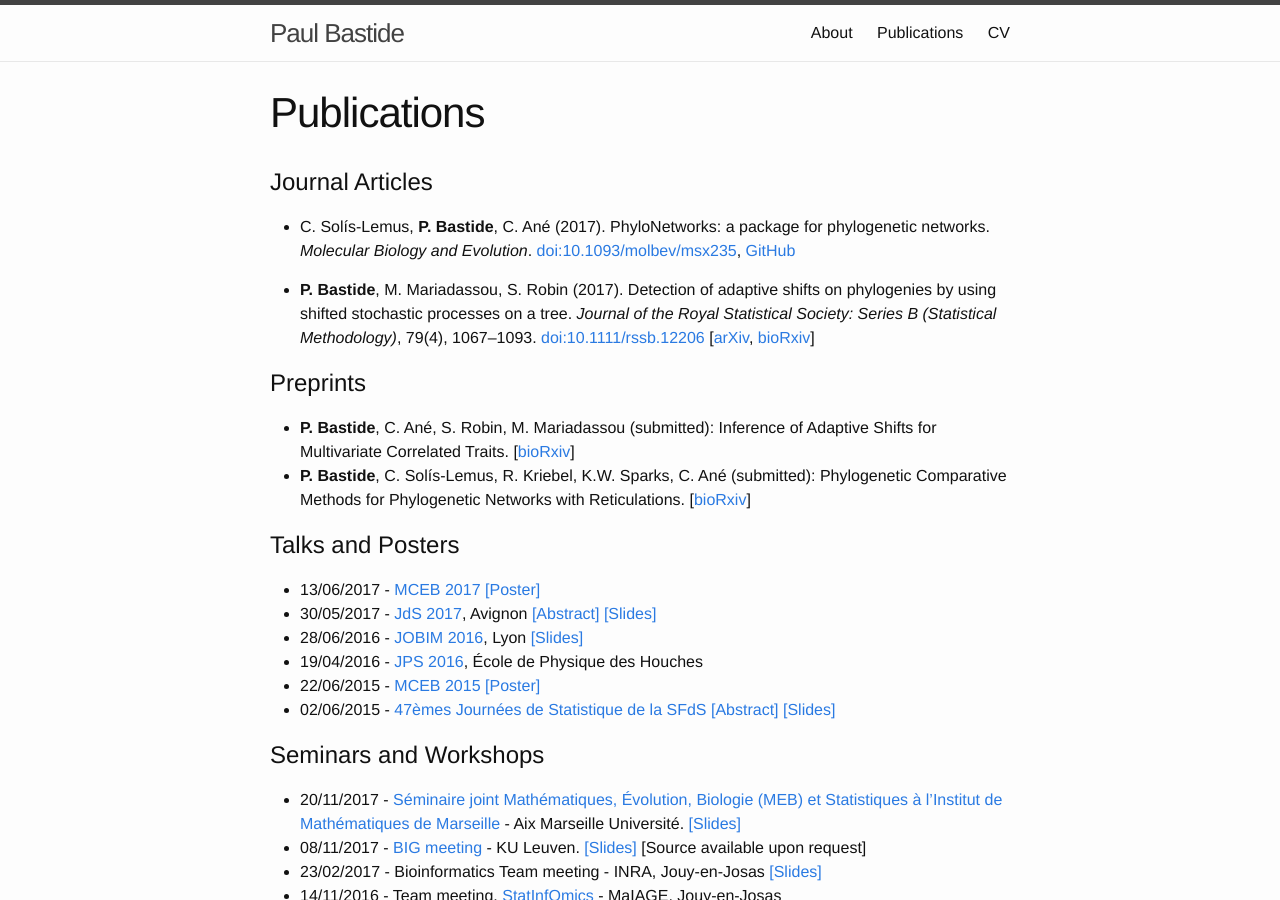
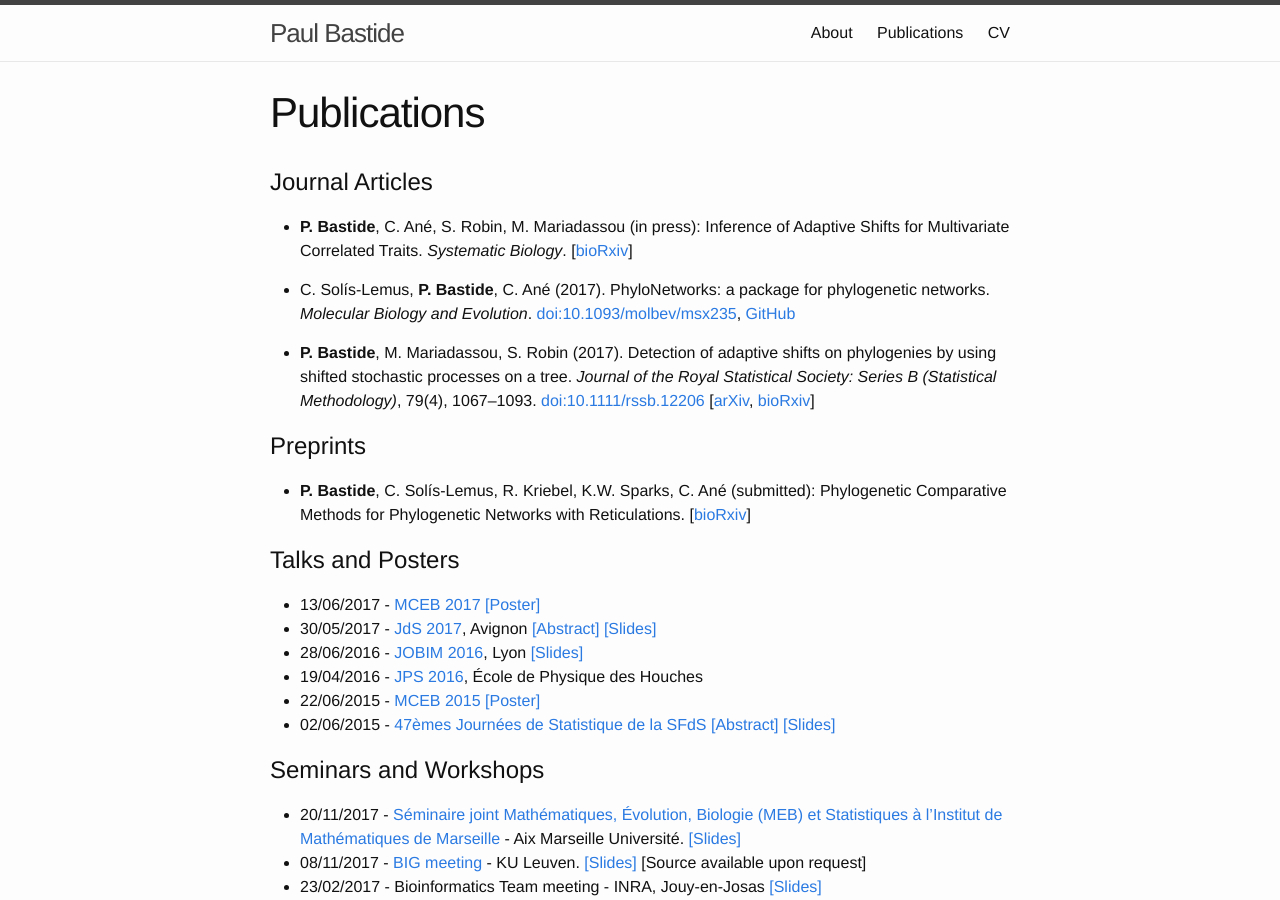
Before and after one commit to pbastide/pbastide.github.io, a Jekyll site: the page built from publi.md, in a window 1280 px wide and 900 px high. Built offline with Jekyll 4.4.1, drawn with Linux system fonts in a browser that asks for light colours.

Commit message:
Multivariate in press.

```diff
--- a/publi.md
+++ b/publi.md
@@ -6,13 +6,14 @@ weight: 3
 
 # Journal Articles
 
+* **P. Bastide**, C. Ané, S. Robin, M. Mariadassou (in press): Inference of Adaptive Shifts for Multivariate Correlated Traits. *Systematic Biology*. [[bioRxiv](http://www.biorxiv.org/content/early/2017/06/05/146191)]
+
 * C. Solís-Lemus, **P. Bastide**, C. Ané (2017). PhyloNetworks: a package for phylogenetic networks. *Molecular Biology and Evolution*. [doi:10.1093/molbev/msx235](https://academic.oup.com/mbe/article/doi/10.1093/molbev/msx235/4103410/PhyloNetworks-a-package-for-phylogenetic-networks?guestAccessKey=230afceb-df28-4160-832d-aa7c73f86369), [GitHub](https://github.com/crsl4/PhyloNetworks.jl)
 
 * **P. Bastide**, M. Mariadassou, S. Robin (2017). Detection of adaptive shifts on phylogenies by using shifted stochastic processes on a tree. *Journal of the Royal Statistical Society: Series B (Statistical Methodology)*, 79(4), 1067–1093. [doi:10.1111/rssb.12206](https://doi.org/10.1111/rssb.12206) [[arXiv](http://arxiv.org/abs/1508.00225), [bioRxiv](http://www.biorxiv.org/content/early/2016/07/13/023804)]
 
 # Preprints
 
-* **P. Bastide**, C. Ané, S. Robin, M. Mariadassou (submitted): Inference of Adaptive Shifts for Multivariate Correlated Traits. [[bioRxiv](http://www.biorxiv.org/content/early/2017/06/05/146191)]
 * **P. Bastide**, C. Solís-Lemus, R. Kriebel, K.W. Sparks, C. Ané (submitted): Phylogenetic Comparative Methods for Phylogenetic Networks with Reticulations. [[bioRxiv](https://doi.org/10.1101/194050 )]
 
 # Talks and Posters
```
